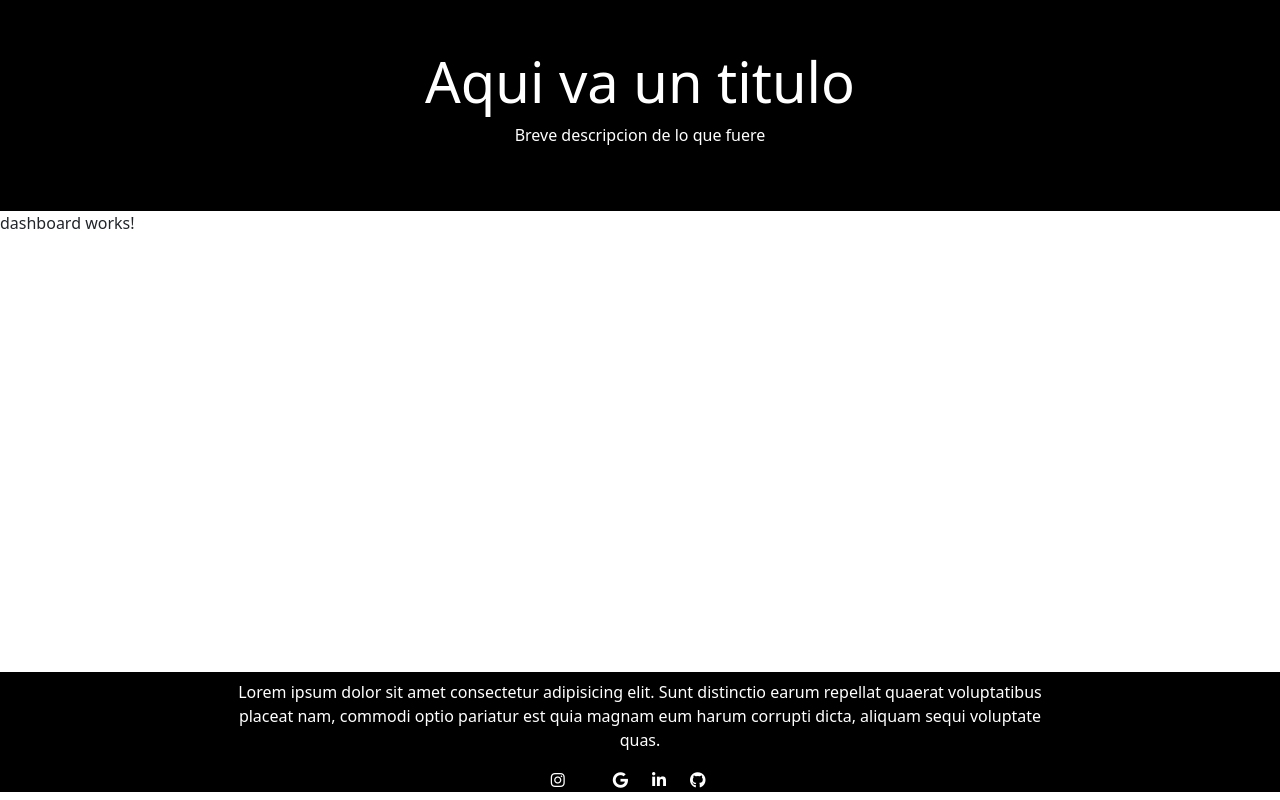
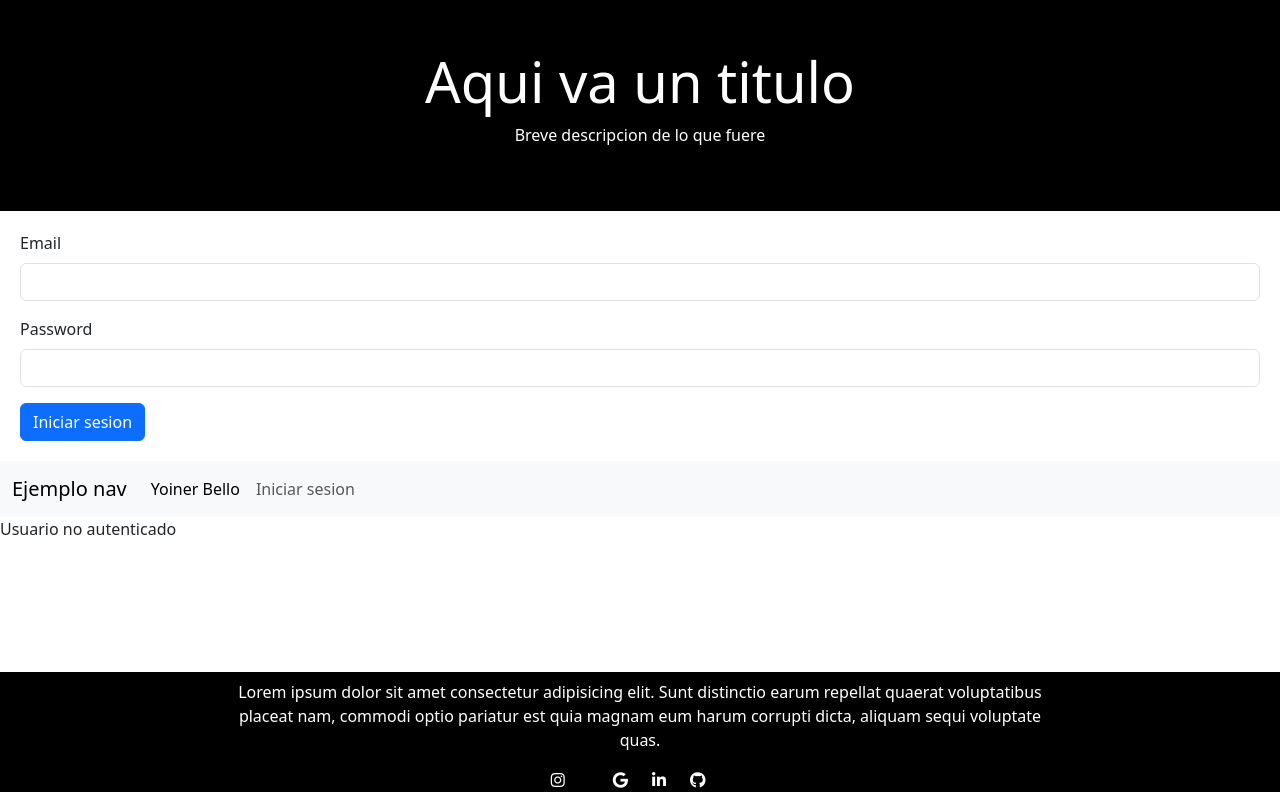
Before and after one commit to yoinercoding/loginAngular, an Angular app: page /iniciar-sesion in a window 1280 px wide. Built offline with nearby package versions, Linux system fonts and the light colour scheme.

Commit message:
update nav, dashboard, login, appmodule

```diff
--- a/src/app/app.component.html
+++ b/src/app/app.component.html
@@ -1,4 +1,5 @@
 <app-header></app-header>
+<router-outlet></router-outlet>
 <app-dashboard></app-dashboard>
 <div class="fixed-bottom">
     <app-footer></app-footer>
--- a/src/app/app.module.ts
+++ b/src/app/app.module.ts
@@ -7,6 +7,7 @@ import { HeaderComponent } from './components/shared/header/header.component';
 import { FooterComponent } from './components/shared/footer/footer.component';
 import { DashboardComponent } from './components/pages/dashboard/dashboard.component';
 import { LoginComponent } from './components/auth/login/login.component';
+import { NavComponent } from './components/shared/nav/nav.component';
 
 
 @NgModule({
@@ -16,6 +17,7 @@ import { LoginComponent } from './components/auth/login/login.component';
     FooterComponent,
     DashboardComponent,
     LoginComponent,
+    NavComponent,
   ],
   imports: [
     BrowserModule,
--- a/src/app/components/auth/login/login.component.css
+++ b/src/app/components/auth/login/login.component.css
@@ -0,0 +1,3 @@
+form {
+    margin: 20px;
+}
--- a/src/app/components/auth/login/login.component.html
+++ b/src/app/components/auth/login/login.component.html
@@ -1 +1,11 @@
-<p>login works!</p>
+<form>
+    <div class="mb-3">
+      <label for="exampleInputEmail1" class="form-label">Email</label>
+      <input type="email" class="form-control" id="exampleInputEmail1" aria-describedby="emailHelp">
+    </div>
+    <div class="mb-3">
+      <label for="exampleInputPassword1" class="form-label">Password</label>
+      <input type="password" class="form-control" id="exampleInputPassword1">
+    </div>
+    <button type="submit" class="btn btn-primary">Iniciar sesion</button>
+  </form>
--- a/src/app/components/pages/dashboard/dashboard.component.html
+++ b/src/app/components/pages/dashboard/dashboard.component.html
@@ -1 +1,3 @@
-<p>dashboard works!</p>
+<app-nav></app-nav>
+<p *ngIf="!userLoginOn">Usuario no autenticado</p>
+<p *ngIf="userLoginOn">Usuario autenticado</p>
--- a/src/app/components/pages/dashboard/dashboard.component.ts
+++ b/src/app/components/pages/dashboard/dashboard.component.ts
@@ -1,10 +1,17 @@
-import { Component } from '@angular/core';
+import { Component, OnInit } from '@angular/core';
 
 @Component({
   selector: 'app-dashboard',
   templateUrl: './dashboard.component.html',
   styleUrls: ['./dashboard.component.css']
 })
-export class DashboardComponent {
+export class DashboardComponent implements OnInit{
 
+  userLoginOn:boolean = false;
+
+  constructor() {}
+
+  ngOnInit(): void {
+
+  }
 }
--- /dev/null
+++ b/src/app/components/shared/nav/nav.component.html
@@ -0,0 +1,21 @@
+<nav class="navbar navbar-expand-lg bg-body-tertiary">
+    <div class="container-fluid">
+      <a class="navbar-brand" href="#">Ejemplo nav</a>
+      <button class="navbar-toggler" type="button" data-bs-toggle="collapse" data-bs-target="#navbarNav" aria-controls="navbarNav" aria-expanded="false" aria-label="Toggle navigation">
+        <span class="navbar-toggler-icon"></span>
+      </button>
+      <div class="collapse navbar-collapse" id="navbarNav">
+        <ul class="navbar-nav">
+          <li class="nav-item">
+            <a class="nav-link active" routerLink="/inicio">Yoiner Bello</a>
+          </li>
+          <li *ngIf="!userLoginOn" class="nav-item">
+            <a class="nav-link" routerLink="/iniciar-sesion">Iniciar sesion</a>
+          </li>
+          <li *ngIf="userLoginOn" class="nav-item">
+            <a class="nav-link" routerLink="/inicio">Cerrar sesion</a>
+          </li>
+        </ul>
+      </div>
+    </div>
+  </nav>
--- /dev/null
+++ b/src/app/components/shared/nav/nav.component.ts
@@ -0,0 +1,17 @@
+import { Component, OnInit } from '@angular/core';
+
+@Component({
+  selector: 'app-nav',
+  templateUrl: './nav.component.html',
+  styleUrls: ['./nav.component.css']
+})
+export class NavComponent implements OnInit {
+
+  userLoginOn:boolean=false;
+
+  constructor(){ }
+
+  ngOnInit(): void {
+
+    }
+}
```
Also changed, not shown: src/app/components/shared/nav/nav.component.css (added), 1 other file (tests, documents, lock files or other folders).
